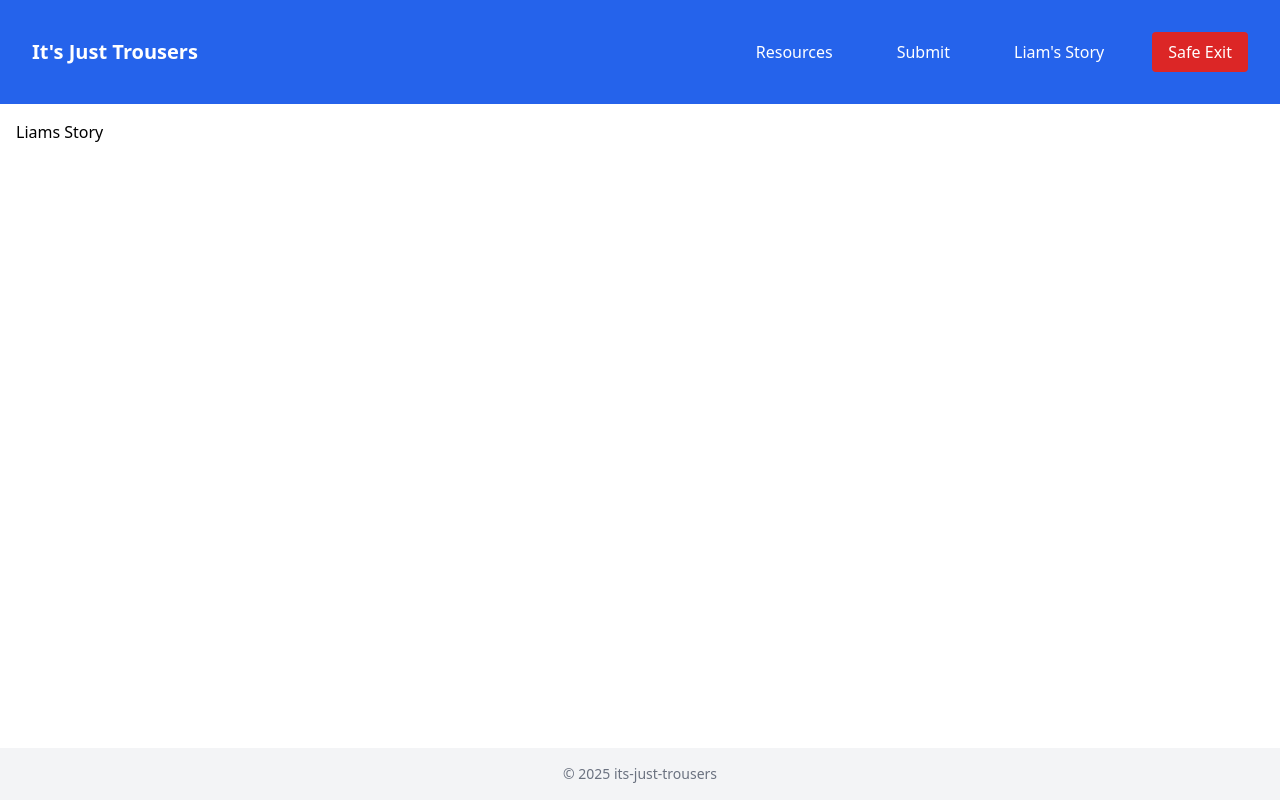
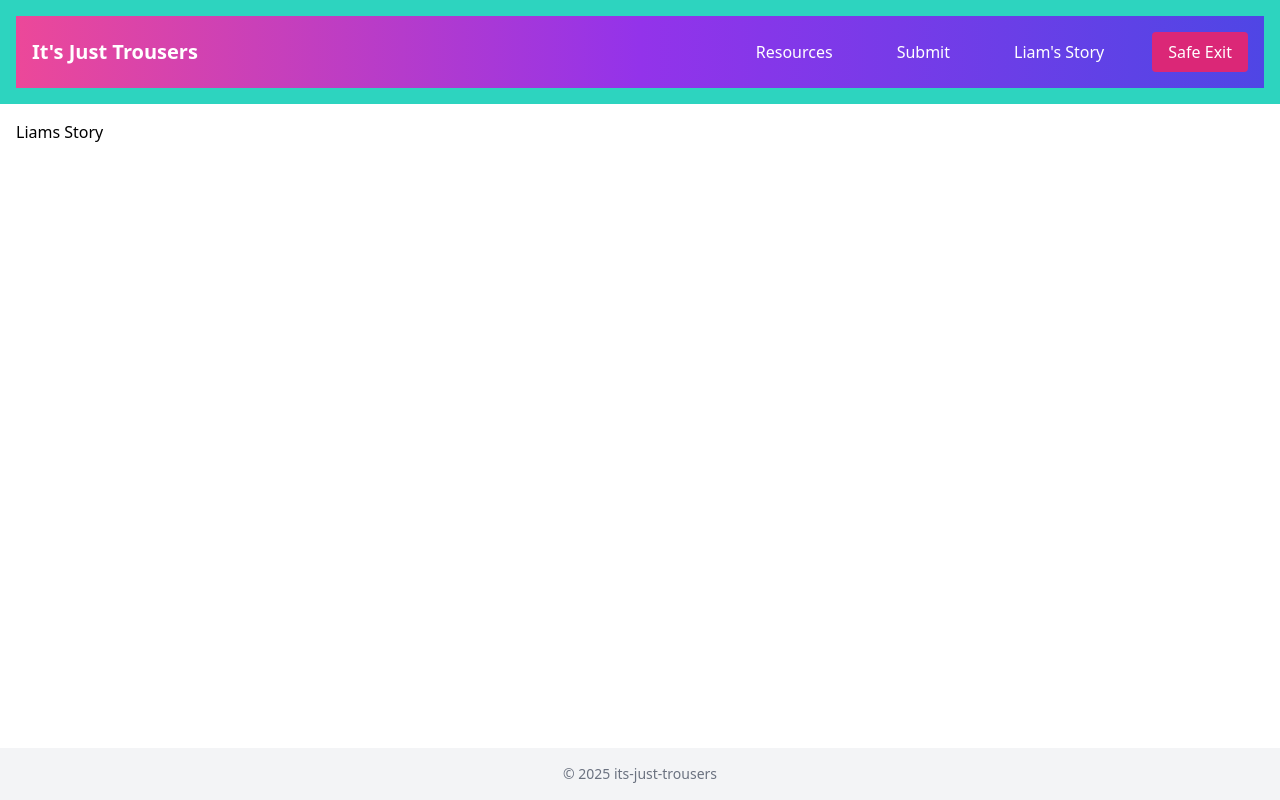
Before and after one commit to kasiawalsh/its-just-trousers, a React (Vite) app: page /liams-story in a window 1280 px wide. Built offline with nearby package versions, Linux system fonts and the light colour scheme.

Commit message:
Updated colours

```diff
--- a/src/App.tsx
+++ b/src/App.tsx
@@ -9,7 +9,7 @@ function App() {
   return (
     <Router>
       <div className="min-h-screen flex flex-col">
-        <header className="bg-blue-600 text-white p-4">
+        <header className="bg-teal-400 text-white p-4">
           <Navbar />
         </header>
         <main className="flex-grow p-4">
--- a/src/components/Navbar.tsx
+++ b/src/components/Navbar.tsx
@@ -5,7 +5,7 @@ export default function Navbar() {
   const [isOpen, setIsOpen] = useState(false);
 
   return (
-    <header className="bg-blue-600 text-white p-4">
+    <header className="bg-gradient-to-r from-pink-500 via-purple-600 to-indigo-600 text-white p-4">
       <nav className="flex justify-between items-center">
         <Link to="/" className="hover:underline font-bold text-xl">
           It's Just Trousers
@@ -61,7 +61,7 @@ export default function Navbar() {
           <li>
             <a
               href="https://www.google.com"
-              className="block px-4 py-2 bg-red-600 hover:bg-red-700 rounded text-center flex items-center justify-center"
+              className="block px-4 py-2 bg-pink-600 hover:bg-red-700 rounded text-center flex items-center justify-center"
               target="_blank"
               rel="noopener noreferrer"
               onClick={() => setIsOpen(false)}
```
